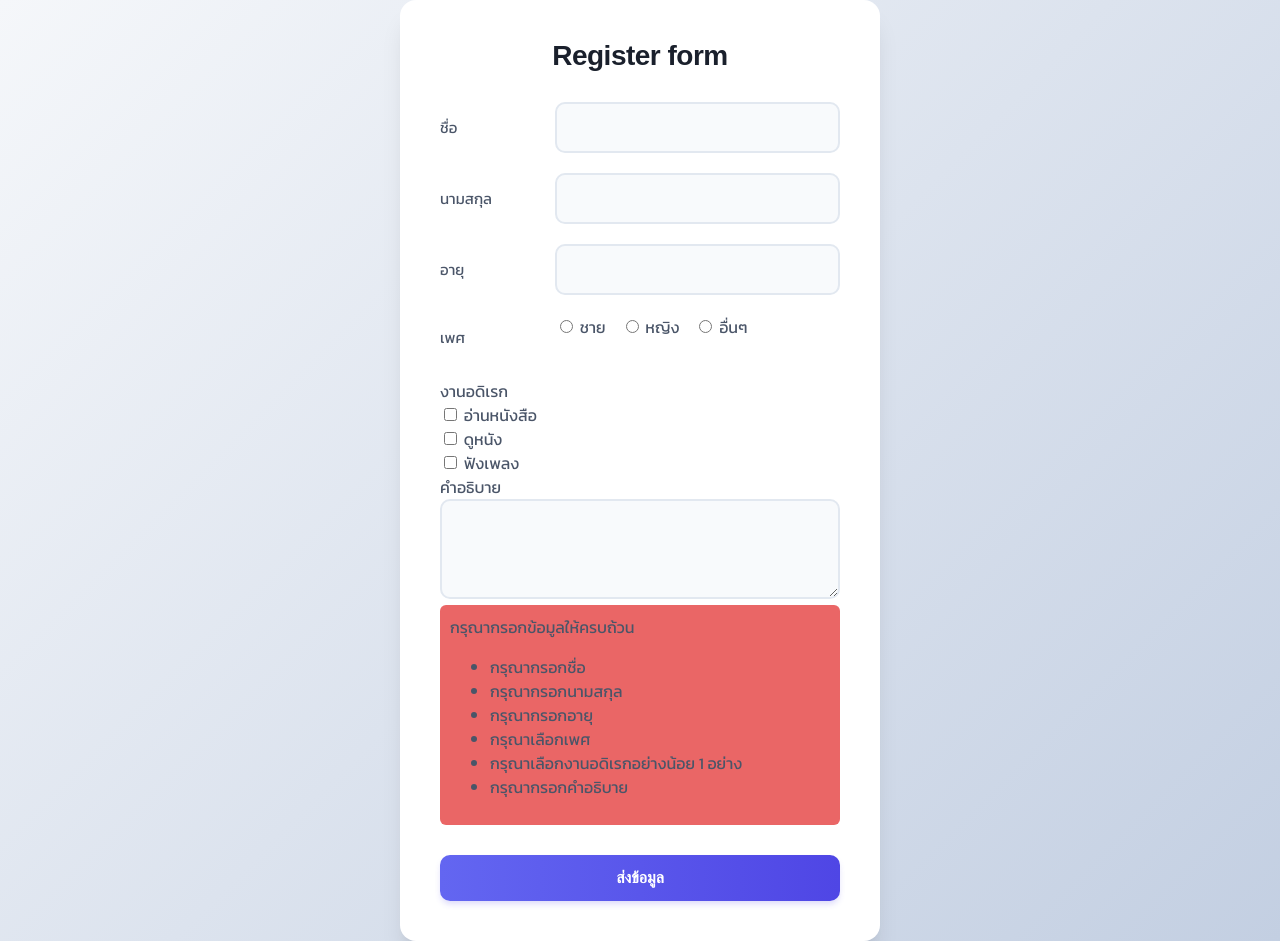
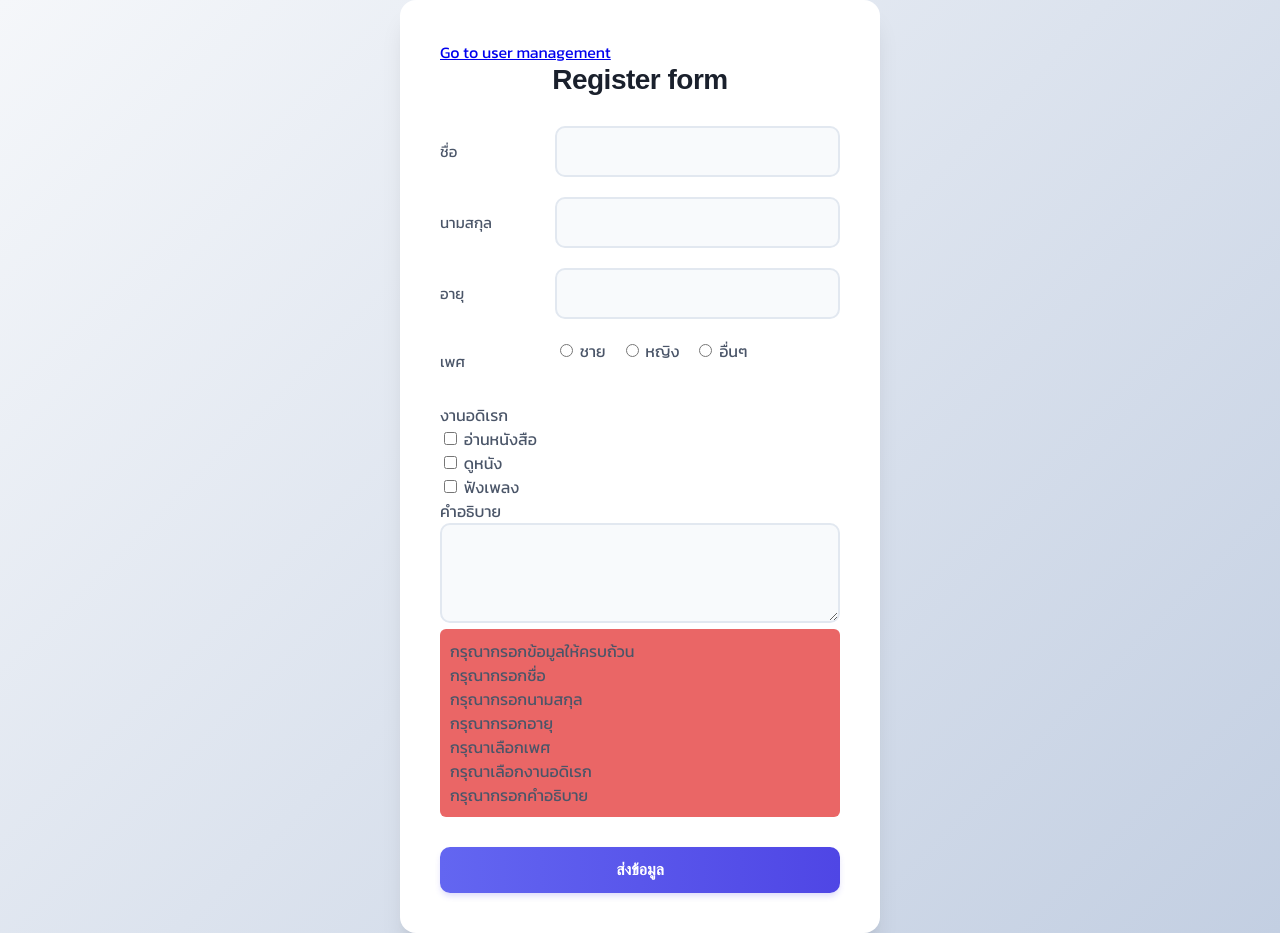
Before and after one commit to VathanyooMaidam/241_700, a plain HTML site: page Frontend/index.html in a window 1280 px wide. Both pictures are taken after a click on the button "ส่งข้อมูล". Drawn offline with nearby package versions, Linux system fonts and the light colour scheme; a web font is replaced by a local one.

Commit message:
Add files via upload

```diff
--- a/Frontend/index.html
+++ b/Frontend/index.html
@@ -10,6 +10,7 @@
 </head>
 <body>
     <div class="container">
+        <a href="user.html">Go to user management</a>
         <div class="header">
             Register form
         </div>
--- a/Frontend/index.js
+++ b/Frontend/index.js
@@ -1,80 +1,87 @@
 const validateData = (userData) => {
     let errors = [];
-    if(!userData.firstname) {
-        errors.push("กรุณากรอกชื่อ");
+    if (!userData.firstname) {
+        errors.push('กรุณากรอกชื่อ');
     }
-    if(!userData.lastname) {
-        errors.push("กรุณากรอกนามสกุล");
+    if (!userData.lastname) {
+        errors.push('กรุณากรอกนามสกุล');
     }
-    if(!userData.age) {
-        errors.push("กรุณากรอกอายุ");
-    } else if (isNaN(userData.age)) {
-        errors.push("กรุณากรอกอายุเป็นตัวเลข");
+    if (!userData.age) {
+        errors.push('กรุณากรอกอายุ');
     }
-    if(!userData.gender) {
-        errors.push("กรุณาเลือกเพศ");
+    if (!userData.gender) {
+        errors.push('กรุณาเลือกเพศ');
     }
-    if(!userData.interests) {
-        errors.push("กรุณาเลือกงานอดิเรกอย่างน้อย 1 อย่าง");
+    if (!userData.interests) {
+        errors.push('กรุณาเลือกงานอดิเรก');
     }
-    if(!userData.description) {
-        errors.push("กรุณากรอกคำอธิบาย");
+    if (!userData.description) {
+        errors.push('กรุณากรอกคำอธิบาย');
     }
     return errors;
 }
 
 const submitData = async () => {
-    let firstname = document.querySelector('input[name="firstname"]').value;
-    let lastname = document.querySelector('input[name="lastname"]').value;
-    let ageDom = document.querySelector('input[name="age"]');
-    let genderDom = document.querySelector('input[name="gender"]:checked');
-    let interestDoms = document.querySelectorAll('input[name="interests"]:checked');
-    let descriptionDom = document.querySelector('textarea[name="description"]');
-    let messageDom = document.getElementById('message');
+    let firstNameDOM = document.querySelector('input[name="firstname"]');
+    let lastNameDOM = document.querySelector('input[name="lastname"]');
+    let ageDOM = document.querySelector('input[name="age"]');
+    let genderDOM = document.querySelector('input[name="gender"]:checked') || {};
+    let interestDOMs = document.querySelectorAll('input[name="interests"]:checked') || {};
+    let descriptionDOM = document.querySelector('textarea[name="description"]');
+    let messageDOM = document.getElementById('message');
 
     try {
-        let interests = "";
-        for (let i = 0; i < interestDoms.length; i++) {
-            interests += interestDoms[i].value;
-            if (i !== interestDoms.length - 1) {
-                interests += ", ";
+        let interest = '';
+        for (let i = 0; i < interestDOMs.length; i++) {
+            interest += interestDOMs[i].value;
+            if (i !== interestDOMs.length - 1) {
+                interest += ', ';
             }
         }
 
         let userData = {
-            firstname: firstname,
-            lastname: lastname,
-            age: ageDom ? ageDom.value : "",
-            gender: genderDom ? genderDom.value : "",
-            interests: interests,
-            description: descriptionDom ? descriptionDom.value : ""
-        };
+            firstname: firstNameDOM.value,
+            lastname: lastNameDOM.value,
+            age: ageDOM.value,
+            gender: genderDOM.value || '',
+            description: descriptionDOM.value,
+            interests: interest
+        }
+        console.log('submitData', userData);
 
         const errors = validateData(userData);
-        if(errors.length > 0) {
+        if (errors.length > 0) {
             throw {
-                message: "กรุณากรอกข้อมูลให้ครบถ้วน",
+                message: 'กรุณากรอกข้อมูลให้ครบถ้วน',
                 errors: errors
-            };
+            }
         }
 
         const response = await axios.post('http://localhost:8000/users', userData);
-        console.log("Response from server:", response.data);
-        messageDom.innerText = "บันทึกข้อมูลสำเร็จ!";
-        messageDom.className = "message success";
+        console.log('response', response);
+        messageDOM.innerText = 'บันทึกข้อมูลสำเร็จ';
+        messageDOM.className = 'message success';
+    } catch (error) {
+        console.log('Errer message:', error.message);
+        console.log('Error details:', error.errors);
 
-    } catch (error) {
-        let htmlData = '<div>' + (error.message || "เกิดข้อผิดพลาด") + '</div>';
-
-        if (error.errors && error.errors.length > 0) {
-            htmlData += '<ul>';
-            for (let i = 0; i < error.errors.length; i++) {
-                htmlData += '<li>' + error.errors[i] + '</li>';
-            }
-            htmlData += '</ul>';
+        if (error.response) {
+            console.log('Error response:', error.response);
+            error.message = error.response.data.message
+            error.errors = error.response.data.errors
         }
 
-        messageDom.innerHTML = htmlData;
-        messageDom.className = "message danger";
+        let htmlData = '<div>'
+        htmlData += '<div>' + error.message + '</div>';
+        htmlData += '<ui>';
+        for (let i = 0; i < error.errors.length; i++) {
+            htmlData += '<div>' + error.errors[i] + '</div>';
+        }
+        htmlData += '</ui>';
+        htmlData += '<div>';
+
+
+        messageDOM.innerHTML = htmlData;
+        messageDOM.className = 'message danger';
     }
 }
```
Also changed, not shown: Frontend/user.html (added, +15 -0 lines), Frontend/user.js (added, +41 -0 lines).
